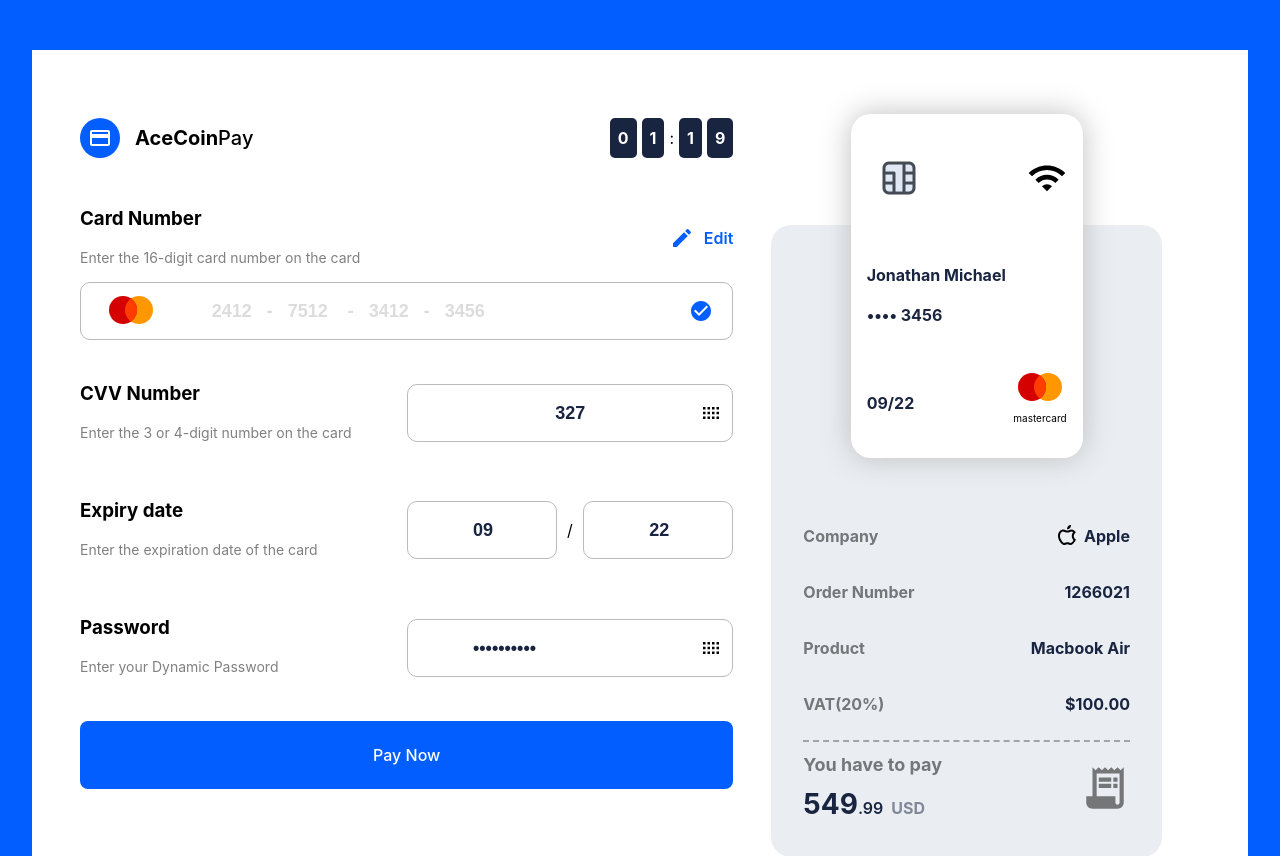
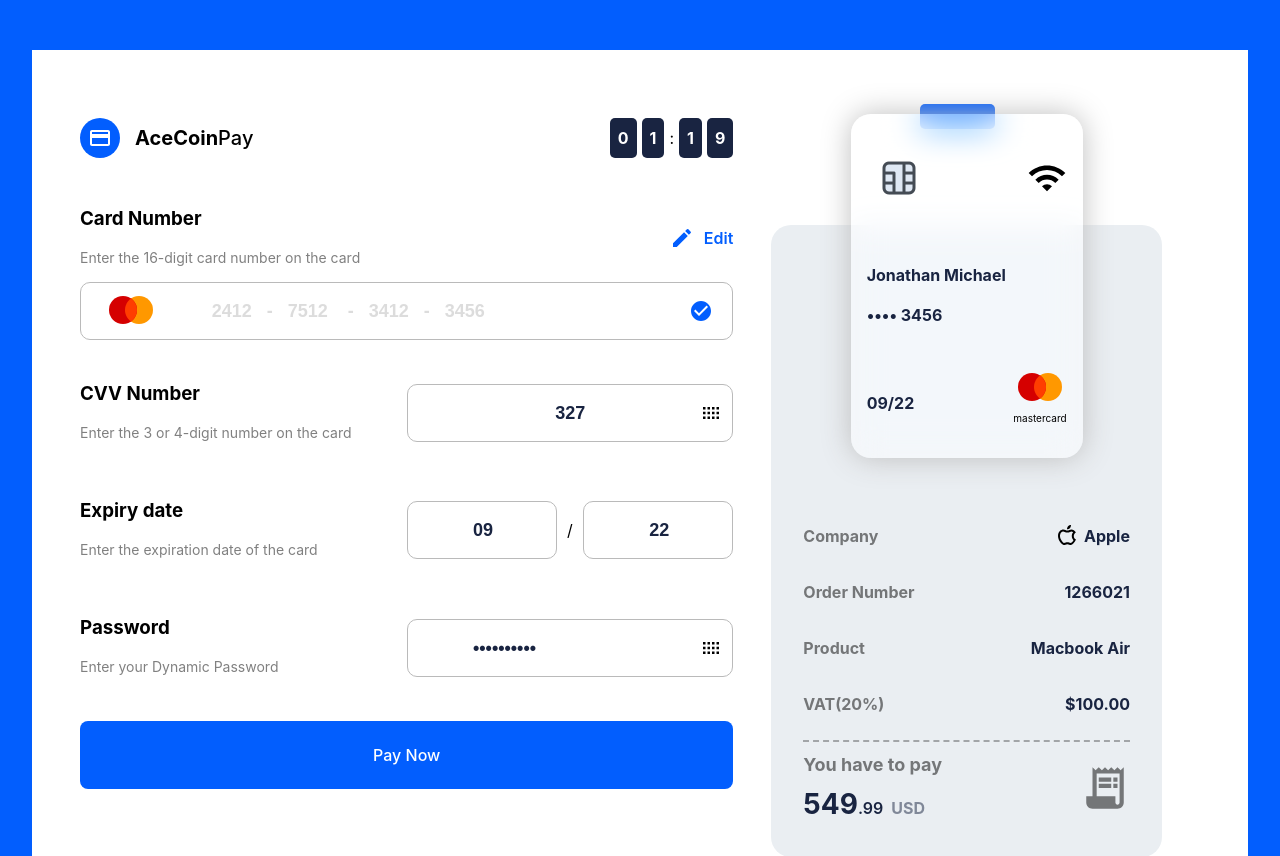
Before and after one commit to mubaraqqq/team-recruit, a React (Vite) app: page / in a window 1280 px wide. Shown: the top 856 px of the page. Built offline with nearby package versions, Linux system fonts and the light colour scheme.

Commit message:
glassmorphism

```diff
--- a/src/App.scss
+++ b/src/App.scss
@@ -89,15 +89,31 @@
   }
 }
 
+.item-two {
+  position: relative;
+
+  .blue-bg {
+    position: absolute;
+    width: 75px;
+    height: 25px;
+    background-color: #025efe;
+    left: 40%;
+    top: -10px;
+    border-radius: 5px;
+  }
+}
+
 .card {
   width: 200px;
   height: 280px;
-  background-color: #ffffff;
+  background: rgb(255, 255, 255, 0.5);
   border-radius: 20px;
   box-shadow: 0px 0px 30px rgb(190, 190, 190);
   padding: 2em 1em 2em;
   position: relative;
   z-index: 5;
+  backdrop-filter: blur(16px) saturate(180%);
+  -webkit-backdrop-filter: blur(16px) saturate(180%);
 
   p {
     padding-top: 1em;
--- a/src/App.tsx
+++ b/src/App.tsx
@@ -53,7 +53,8 @@
 
         <CardForm />
       </Grid>
-      <Grid item className="item-one" xs={12} md={5}>
+      <Grid item className="item-two" xs={12} md={5}>
+        <div className="blue-bg"></div>
         <Stack direction="column" alignItems="center">
           <Card />
           <Receipt />
```
